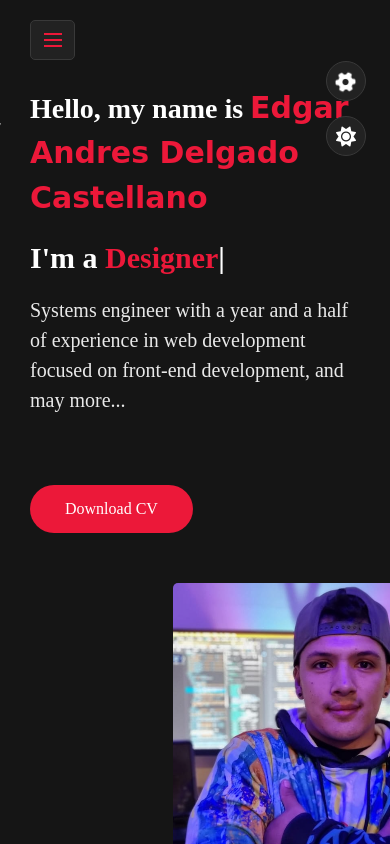
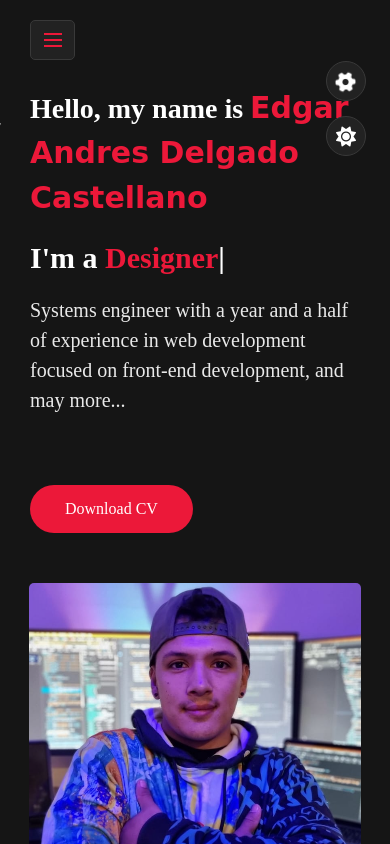
Before and after one commit to andresdelgado15/backup_CV, a plain HTML site: page portfolio website/index.html in a window 390 px wide. Drawn offline with nearby package versions, Linux system fonts and the light colour scheme; a web font is replaced by a local one.

Commit message:
actualizacion de imagen

```diff
--- a/portfolio website/css/style.css
+++ b/portfolio website/css/style.css
@@ -852,23 +852,18 @@ h3.my-profession {
         border-bottom: none;
         border-right: none;
     }
+
     .home-img::before {
 
         border-top: none;
         border-left: none;
 
     }
-
-
-
-
     .home .home-info {
         flex: 0 0 100%;
         max-width: 100%;
 
     }
-
-
     .home .home-img {
         display: block;
         padding: 50px;
@@ -890,9 +885,13 @@ h3.my-profession {
         max-width: 100%;
     }
     .home .home-img {
-        display: block;
+        display: flex;
         padding: 50px;
         margin: auto ;
+        width: 70%;
+        align-items: center;
+        justify-content: center;
+
     }
 
 }
```
